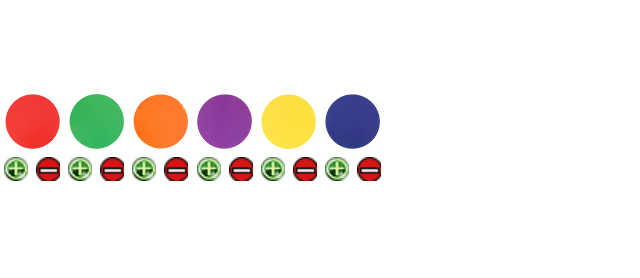
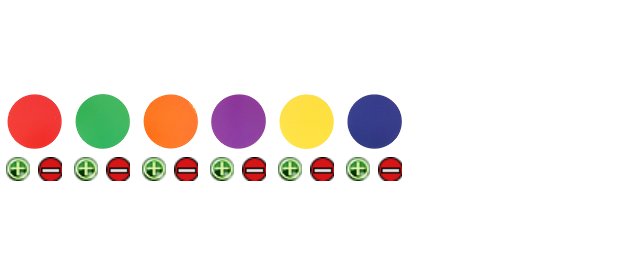
Before and after one commit to ChibiOne/owlbear-action-tracker, a website built with Vite: page index.html in a window 1280 px wide. Shown: the whole page, without its empty margins (0-640 px from the left). Built offline with nearby package versions, Linux system fonts and the light colour scheme; files whose address does not match are found by name; what @owlbear-rodeo/sdk would draw is missing.

Commit message:
Update style.css

```diff
--- a/style.css
+++ b/style.css
@@ -18,6 +18,7 @@ body {
   display: flex;
   flex-direction: column;
   align-items: center;
+  margin: 0 2px;
 }
 
 .dot {
```
